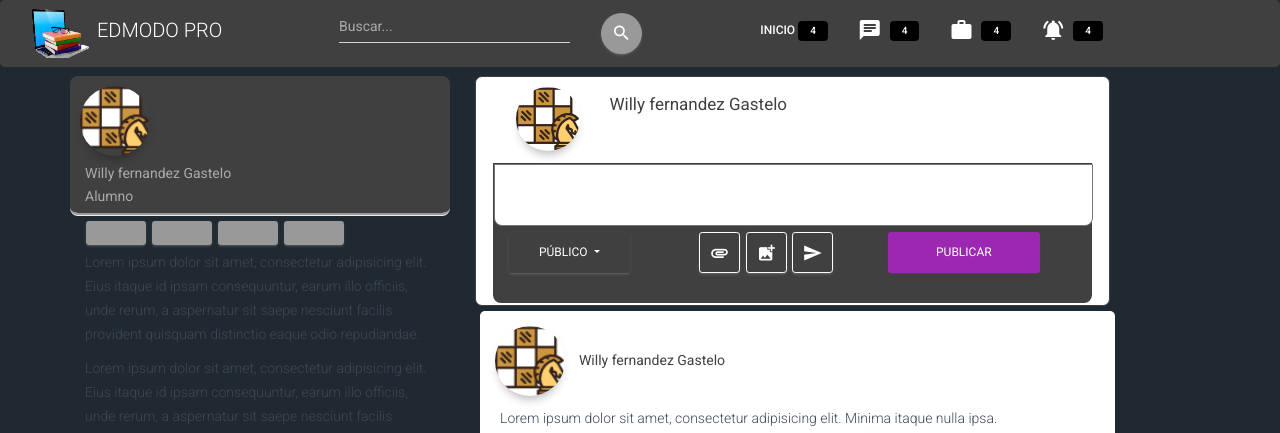
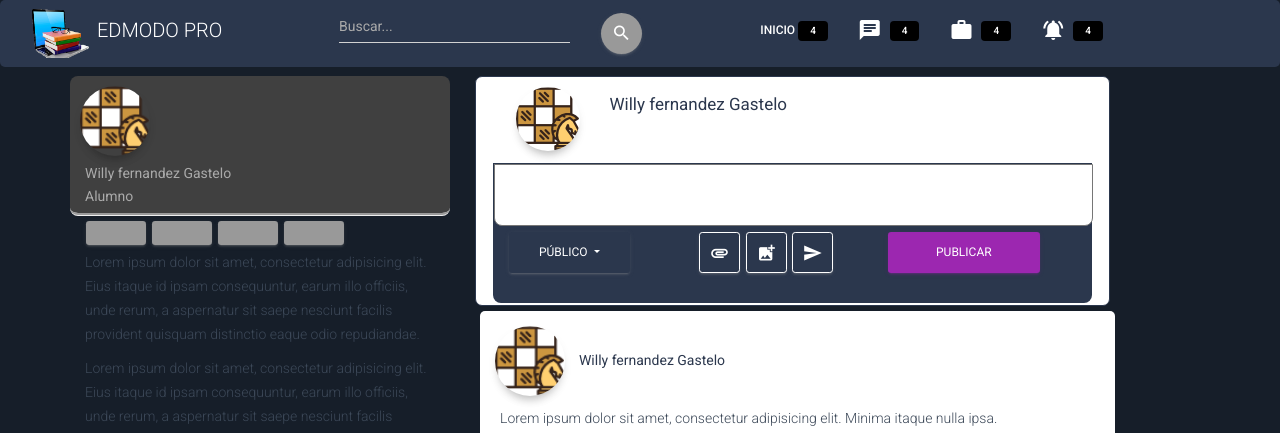
Before and after one commit to willyfer/EdmodoPro, a PHP site: page /principal.html in a window 1280 px wide. Shown: the top 433 px of the page. Run offline with PHP 8.4, Linux system fonts and the light colour scheme; some libraries are stand-ins or nearby versions.

Commit message:
actualizacion
v2.6

```diff
--- a/material-kit-html-v2.0.4/assets/css/estili_willy.css
+++ b/material-kit-html-v2.0.4/assets/css/estili_willy.css
@@ -11,7 +11,7 @@
     color: white;
 }
 #fila_nav {
-    background-color: #404040;
+    background-color: #2b374d;
     border-radius: 5px;
     padding: 8px;
 }
@@ -86,6 +86,7 @@
     border-style: solid;
     border-width: 1px;
     border-color: #404040;
+    border-color: #2b374d;
 }
 #main {
     margin-top: 9px;
@@ -94,7 +95,7 @@
     height: 140px;
     padding: 0px;
     margin: 2px;
-    background-color: #404040;
+    background-color: #2b374d;
     border-radius: 0px 0px 8px 8px;
 }
 #txt_area_post {
@@ -114,14 +115,14 @@
     font-size: 36px;
 }
 #name_user_post {
-    color: #404040;
+    color: #2b374d;
     font-size: 17px;
     font-style: bold;
     text-align: center;
     padding: 10px;
 }
 #name_user_posts {
-    color: #404040;
+    color: #2b374d;
     font-size: 14px;
     font-style: bold;
 }
@@ -130,7 +131,7 @@
     height: 50px;
 }
 #post_btn_insert {
-    background-color: #404040;
+    background-color: #2b374d;
     border-color: white;
     border-width: 1px;
     border-style: solid;
--- a/material-kit-html-v2.0.4/principal.html
+++ b/material-kit-html-v2.0.4/principal.html
@@ -24,7 +24,7 @@
         <script src="assets/js/jquery-3.3.1.js">
         </script>
     </head>
-    <body style="background-color: #202931">
+    <body style="background-color: #161e29">
         <nav class="container-fluid">
             <div class="row " id="fila_nav">
                 <div class="col-md-3" id="logo">
```
